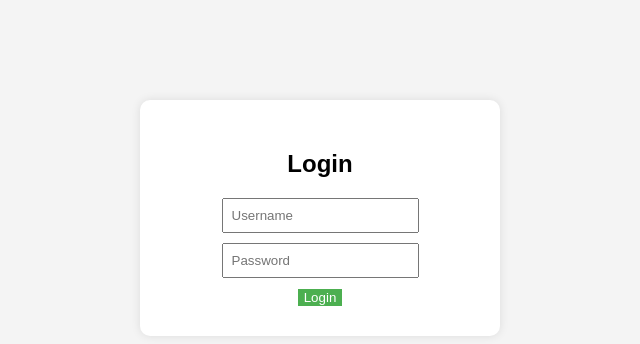
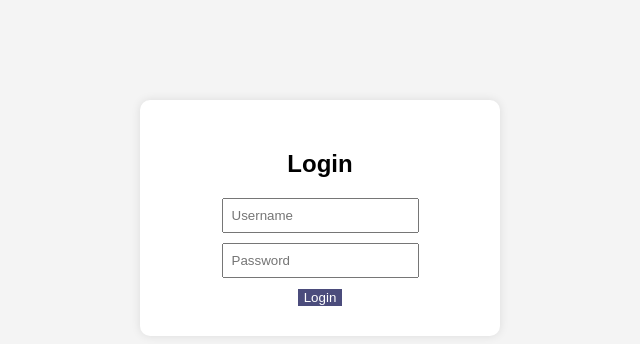
Before and after one commit to gajicivan/qa-playwright-vercel-demo, a website: page public/index.html in a window 1280 px wide. Shown: the full height of the page, 320-960 px from the left. Drawn offline with Linux system fonts and the light colour scheme.

Commit message:
style changed

```diff
--- a/public/style.css
+++ b/public/style.css
@@ -10,7 +10,7 @@ body { font-family: Arial; background:#f4f4f4; text-align:center; }
 }
 input { display:block; margin:10px auto; padding:8px; }
 button {
-  background: #4CAF50;
+  background: #4b4c7c;
   color: white;
   border: none;
   cursor: pointer;
```
